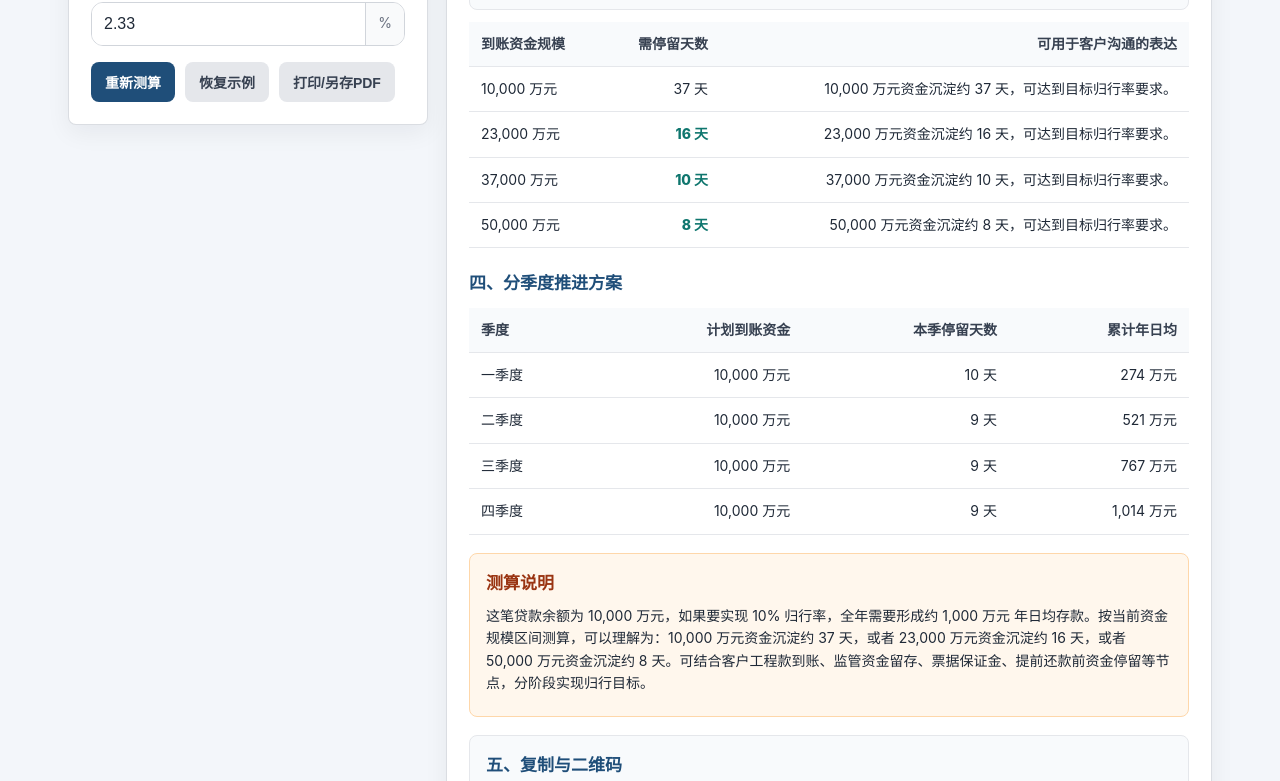
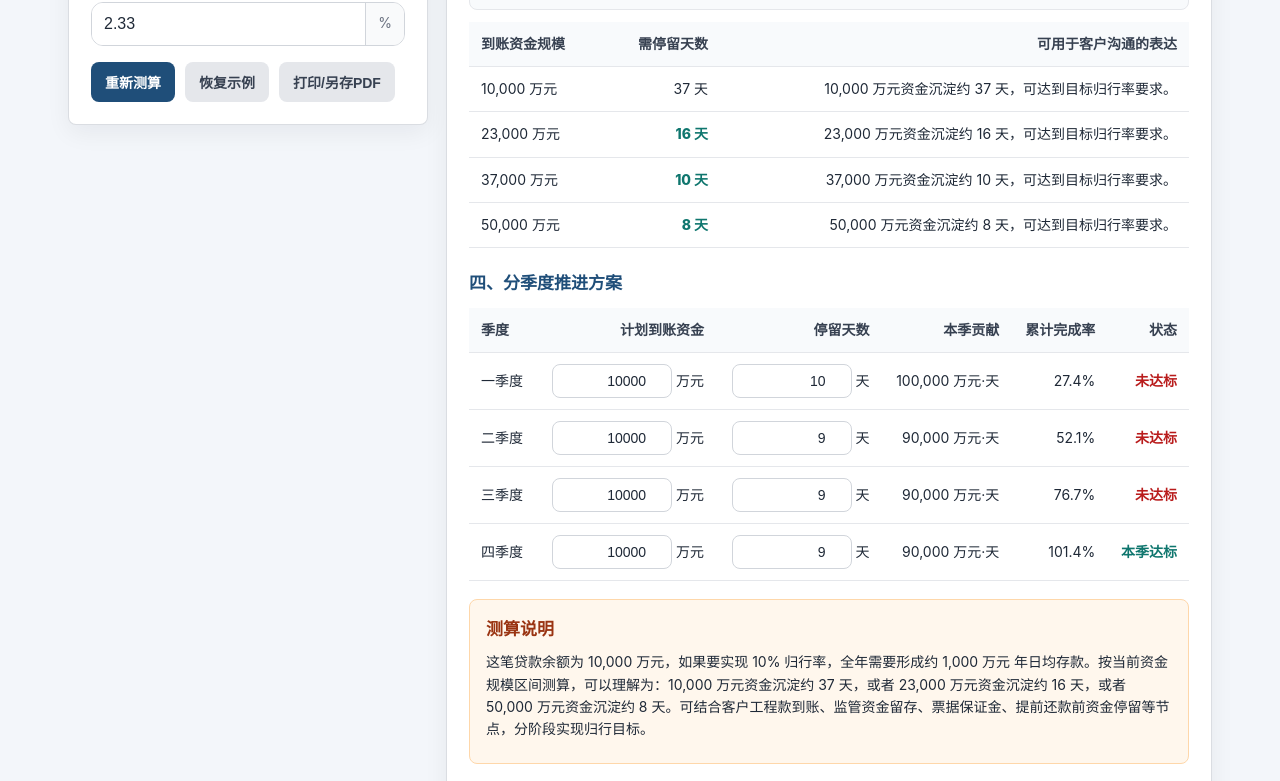
Before and after one commit to Lynch715/company-loan-return-rate-calculator, a plain HTML site: page index.html in a window 1280 px wide. Shown: the part 548-1329 px from the top of the page. Drawn offline with Linux system fonts and the light colour scheme.

Commit message:
Add editable quarterly progress plan

```diff
--- a/index.html
+++ b/index.html
@@ -243,6 +243,25 @@
     .range-controls input {
       font-size: 14px;
       padding: 9px 10px;
+    }
+
+    .quarter-input {
+      width: 120px;
+      border: 1px solid var(--border);
+      border-radius: 8px;
+      padding: 8px 10px;
+      font-size: 14px;
+      text-align: right;
+    }
+
+    .status-ok {
+      color: var(--green);
+      font-weight: 800;
+    }
+
+    .status-pending {
+      color: var(--red);
+      font-weight: 700;
     }
 
     .btn-row {
@@ -578,11 +597,24 @@
       }
 
       .quarter-table td:nth-child(3)::before {
-        content: "本季停留天数";
+        content: "停留天数";
       }
 
       .quarter-table td:nth-child(4)::before {
-        content: "累计年日均";
+        content: "本季贡献";
+      }
+
+      .quarter-table td:nth-child(5)::before {
+        content: "累计完成率";
+      }
+
+      .quarter-table td:nth-child(6)::before {
+        content: "状态";
+      }
+
+      .quarter-input {
+        width: 150px;
+        min-height: 40px;
       }
 
       .plan-box,
@@ -747,8 +779,10 @@
               <tr>
                 <th>季度</th>
                 <th>计划到账资金</th>
-                <th>本季停留天数</th>
-                <th>累计年日均</th>
+                <th>停留天数</th>
+                <th>本季贡献</th>
+                <th>累计完成率</th>
+                <th>状态</th>
               </tr>
             </thead>
             <tbody id="quarterTable"></tbody>
@@ -884,28 +918,60 @@
       });
     }
 
+    function getExistingInputNumber(id, fallback) {
+      const el = document.getElementById(id);
+      if (!el) return fallback;
+      const val = parseFloat(el.value);
+      return isNaN(val) ? fallback : val;
+    }
+
+    function splitDaysAcrossQuarters(totalDays) {
+      const baseDays = Math.floor(totalDays / quarters.length);
+      const extraDays = totalDays % quarters.length;
+      return quarters.map((_, index) => baseDays + (index < extraDays ? 1 : 0));
+    }
+
     function renderQuarterTable(fundDays, daysInYear, fundOptions) {
       const tbody = document.getElementById("quarterTable");
+      const defaultAmount = fundOptions[0] || 1;
+      const defaultTotalDays = Math.max(1, Math.ceil(fundDays / defaultAmount));
+      const defaultDays = splitDaysAcrossQuarters(defaultTotalDays);
+      const plans = quarters.map((_, index) => ({
+        amount: getExistingInputNumber(`quarterAmount${index}`, defaultAmount),
+        days: getExistingInputNumber(`quarterDays${index}`, defaultDays[index])
+      }));
+
       tbody.innerHTML = "";
-
-      const amountPerQuarter = fundOptions[0] || 1;
-      const totalDays = Math.max(1, Math.ceil(fundDays / amountPerQuarter));
-      const baseDays = Math.floor(totalDays / quarters.length);
-      const extraDays = totalDays % quarters.length;
       let cumulativeDays = 0;
+      let reached = false;
 
       quarters.forEach((q, index) => {
-        const quarterDays = baseDays + (index < extraDays ? 1 : 0);
-        cumulativeDays += quarterDays;
-        const avg = amountPerQuarter * cumulativeDays / daysInYear;
+        const plan = plans[index];
+        const contribution = plan.amount * plan.days;
+        cumulativeDays += contribution;
+        const completionRate = fundDays > 0 ? cumulativeDays / fundDays * 100 : 0;
+        const isReached = completionRate >= 100;
+        const status = reached
+          ? "已达标，可不安排"
+          : isReached
+            ? "本季达标"
+            : "未达标";
+        const statusClass = isReached || reached ? "status-ok" : "status-pending";
+        reached = reached || isReached;
         const tr = document.createElement("tr");
         tr.innerHTML = `
           <td>${q}</td>
-          <td>${formatWan(amountPerQuarter)}</td>
-          <td>${quarterDays} 天</td>
-          <td>${formatWan(avg, 0)}</td>
+          <td><input class="quarter-input" id="quarterAmount${index}" type="number" value="${plan.amount}" min="0" step="100" /> 万元</td>
+          <td><input class="quarter-input" id="quarterDays${index}" type="number" value="${plan.days}" min="0" step="1" /> 天</td>
+          <td>${formatNumber(contribution, 0)} 万元·天</td>
+          <td>${formatNumber(completionRate, 1)}%</td>
+          <td class="${statusClass}">${status}</td>
         `;
         tbody.appendChild(tr);
+      });
+
+      document.querySelectorAll(".quarter-input").forEach(input => {
+        input.addEventListener("input", calculate);
       });
     }
 
@@ -1000,6 +1066,12 @@
       document.getElementById("fundMinAmount").value = 10000;
       document.getElementById("fundMaxAmount").value = 50000;
       document.getElementById("fundLevelCount").value = 4;
+      quarters.forEach((_, index) => {
+        const amountInput = document.getElementById(`quarterAmount${index}`);
+        const daysInput = document.getElementById(`quarterDays${index}`);
+        if (amountInput) amountInput.value = "";
+        if (daysInput) daysInput.value = "";
+      });
       calculate();
     }
 
```
